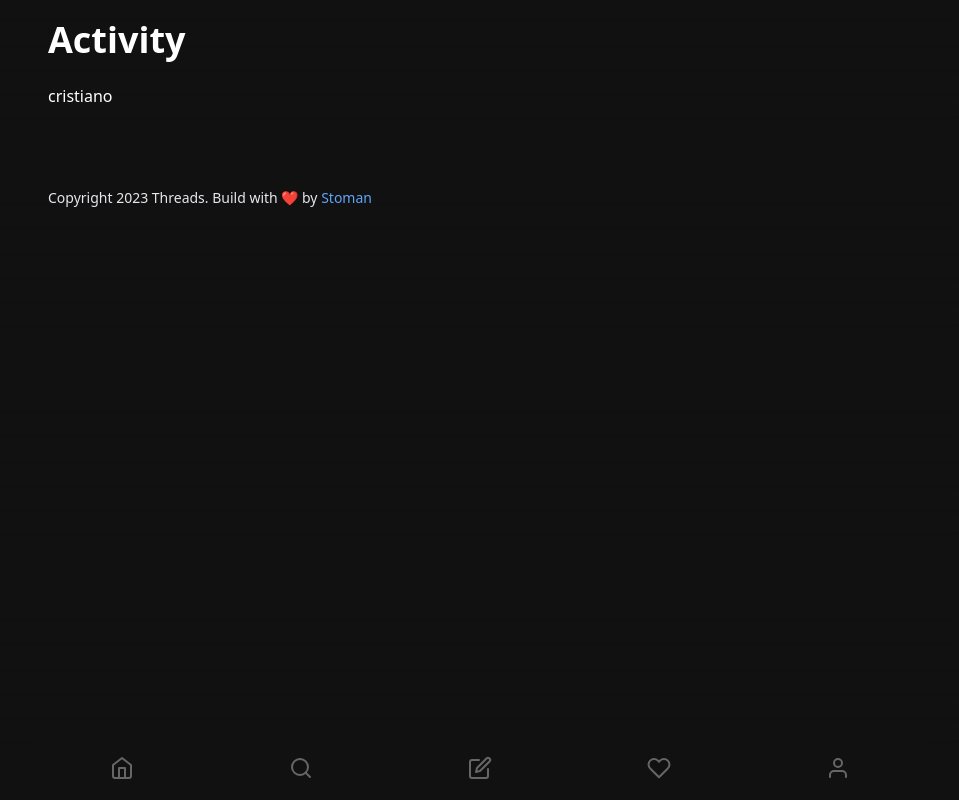
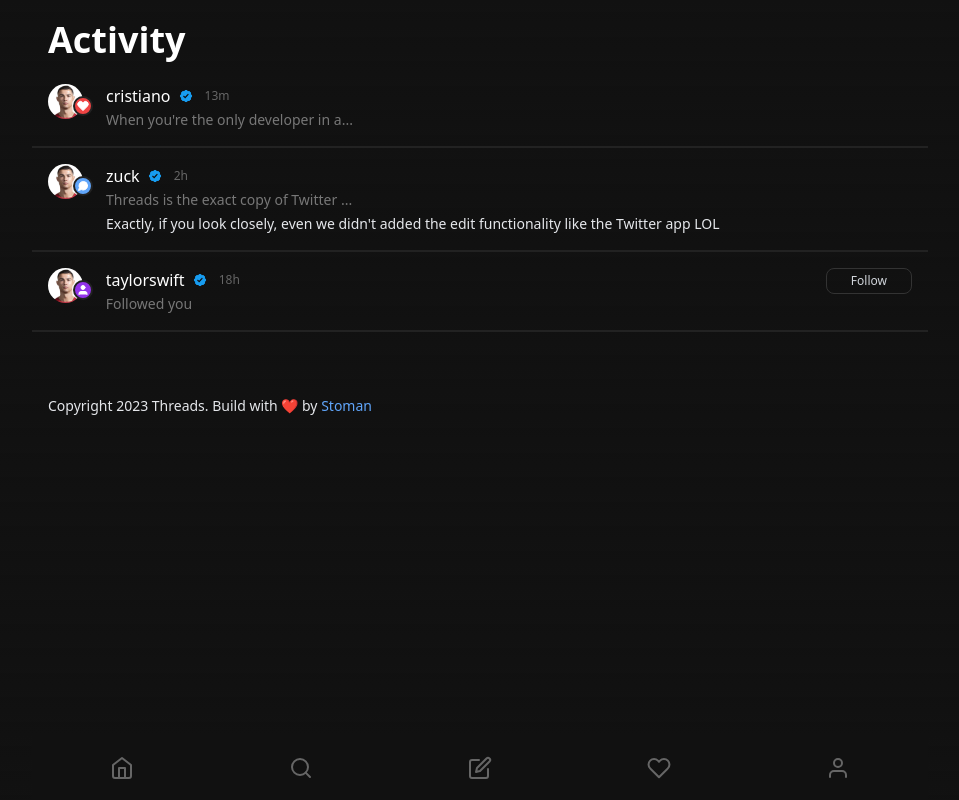
Before and after one commit to realstoman/threads-app-react, a Next.js app: page /activity in a window 1280 px wide. Shown: the whole page, without its empty margins (160-1119 px from the left). Built offline with nearby package versions, Linux system fonts and the light colour scheme.

Commit message:
Activity component styles

```diff
--- a/app/activity/page.tsx
+++ b/app/activity/page.tsx
@@ -24,6 +24,31 @@
 					activityTime="13m"
 					activityContent="When you're the only developer in a..."
 				/>
+
+				<div className="border border-[#222] w-full"></div>
+
+				<UserActivity
+					avatar={RonaldoAvatar}
+					activityType="reply"
+					username="zuck"
+					isVerified={true}
+					activityTime="2h"
+					activityContent="Threads is the exact copy of Twitter ..."
+					userReply="Exactly, if you look closely, even we didn't added the edit functionality like the Twitter app LOL"
+				/>
+
+				<div className="border border-[#222] w-full"></div>
+
+				<UserActivity
+					avatar={RonaldoAvatar}
+					activityType="follow"
+					username="taylorswift"
+					isVerified={true}
+					activityTime="18h"
+					activityContent="Followed you"
+				/>
+
+				<div className="border border-[#222] w-full"></div>
 			</div>
 		</PageWrapper>
 	);
--- a/components/activity/UserActivity.tsx
+++ b/components/activity/UserActivity.tsx
@@ -1,3 +1,7 @@
+import Image from 'next/image';
+import { FiHeart, FiMessageCircle, FiUser } from 'react-icons/fi';
+import BlueCheckMark from '@/public/avatars/blue-checkmark.png';
+
 interface ActivityType {
 	avatar: any;
 	activityType: string;
@@ -5,7 +9,6 @@
 	isVerified?: boolean;
 	activityTime: string;
 	activityContent: string;
-	isReply?: boolean;
 	userReply?: string;
 }
 
@@ -16,12 +19,79 @@
 	isVerified,
 	activityTime,
 	activityContent,
-	isReply,
 	userReply,
 }: ActivityType) => {
 	return (
-		<div className="px-4 w-full my-4 clear-both">
-			<h1>{username}</h1>
+		<div className="px-4 w-full my-4 flex justify- items-start">
+			<div className="flex w-full gap-4">
+				<div className="flex items-start text-center">
+					<Image
+						src={avatar}
+						alt="User Avatar"
+						width={35}
+						height={35}
+						className="rounded-full"
+					/>
+					<div className="">
+						{activityType === 'like' ? (
+							<div className="bg-red-500 p-0.5 rounded-full -ml-2.5 mt-3 border-2 border-[#222]">
+								<FiHeart className=" fill-white text-xs" />
+							</div>
+						) : activityType === 'reply' ? (
+							<div className="bg-blue-400 p-0.5 rounded-full -ml-2.5 mt-3 border-2 border-[#222]">
+								<FiMessageCircle className=" fill-white text-xs" />
+							</div>
+						) : (
+							<div className="bg-purple-600 p-0.5 rounded-full -ml-2.5 mt-3 border-2 border-[#222]">
+								<FiUser className=" fill-white text-xs" />
+							</div>
+						)}
+					</div>
+				</div>
+				<div className="w-full">
+					<div className="">
+						<div className="flex items-center gap-3">
+							<div className="flex items-center gap-2">
+								<p className="text-md">{username}</p>
+
+								{isVerified ? (
+									<Image
+										src={BlueCheckMark}
+										alt="User"
+										width={14}
+										height={14}
+									/>
+								) : (
+									''
+								)}
+							</div>
+							<span className="text-xs text-[#666]">
+								{activityTime}
+							</span>
+						</div>
+						<div className="mt-0.5 text-sm text-[#777]">
+							{activityContent}
+							{activityType === 'reply' ? (
+								<p className="text-gray-200 mt-1">
+									{userReply}
+								</p>
+							) : (
+								''
+							)}
+						</div>
+					</div>
+					<div className="if-follow-btn"></div>
+				</div>
+			</div>
+			{activityType === 'follow' ? (
+				<div className="text-gray-300 flex justify-end text-xs">
+					<button className="border border-[#333] px-6 py-1 rounded-lg">
+						Follow
+					</button>
+				</div>
+			) : (
+				''
+			)}
 		</div>
 	);
 };
```
